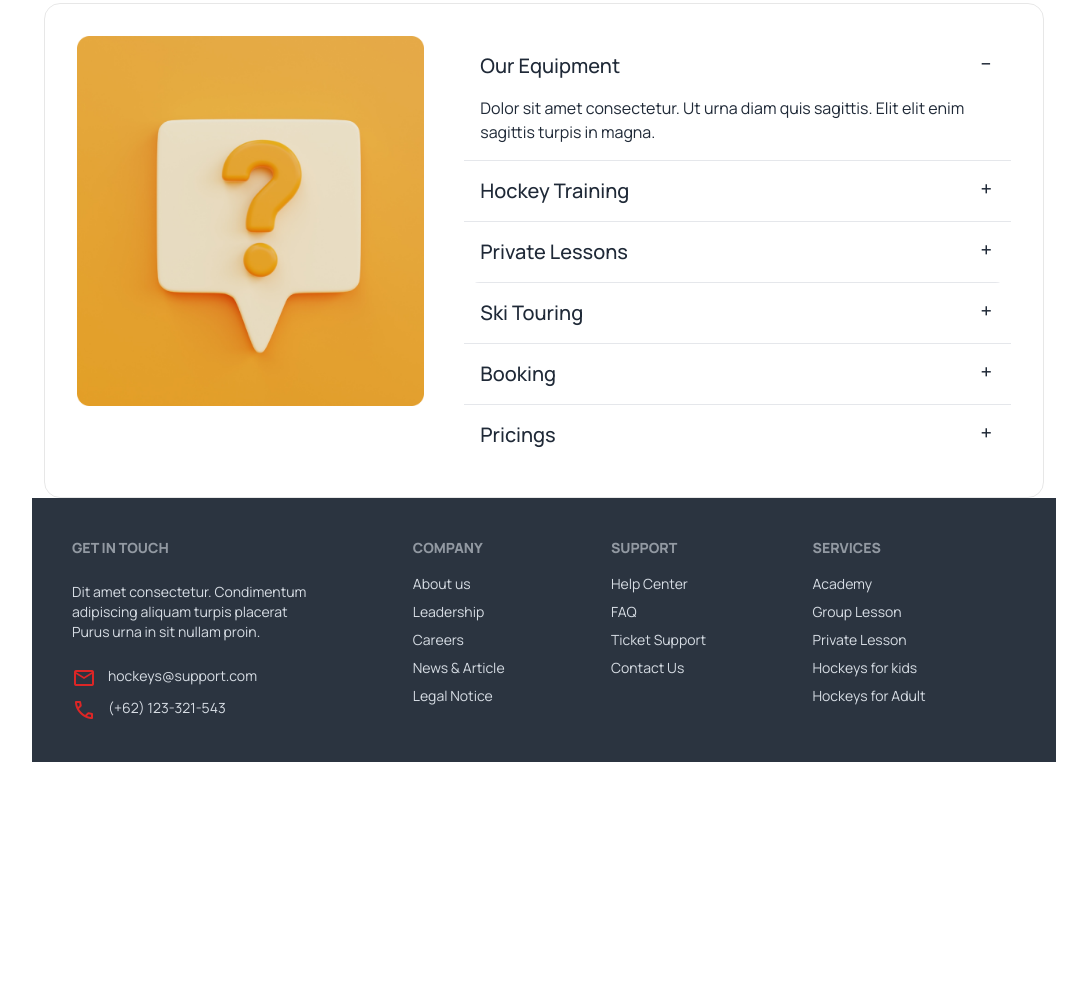
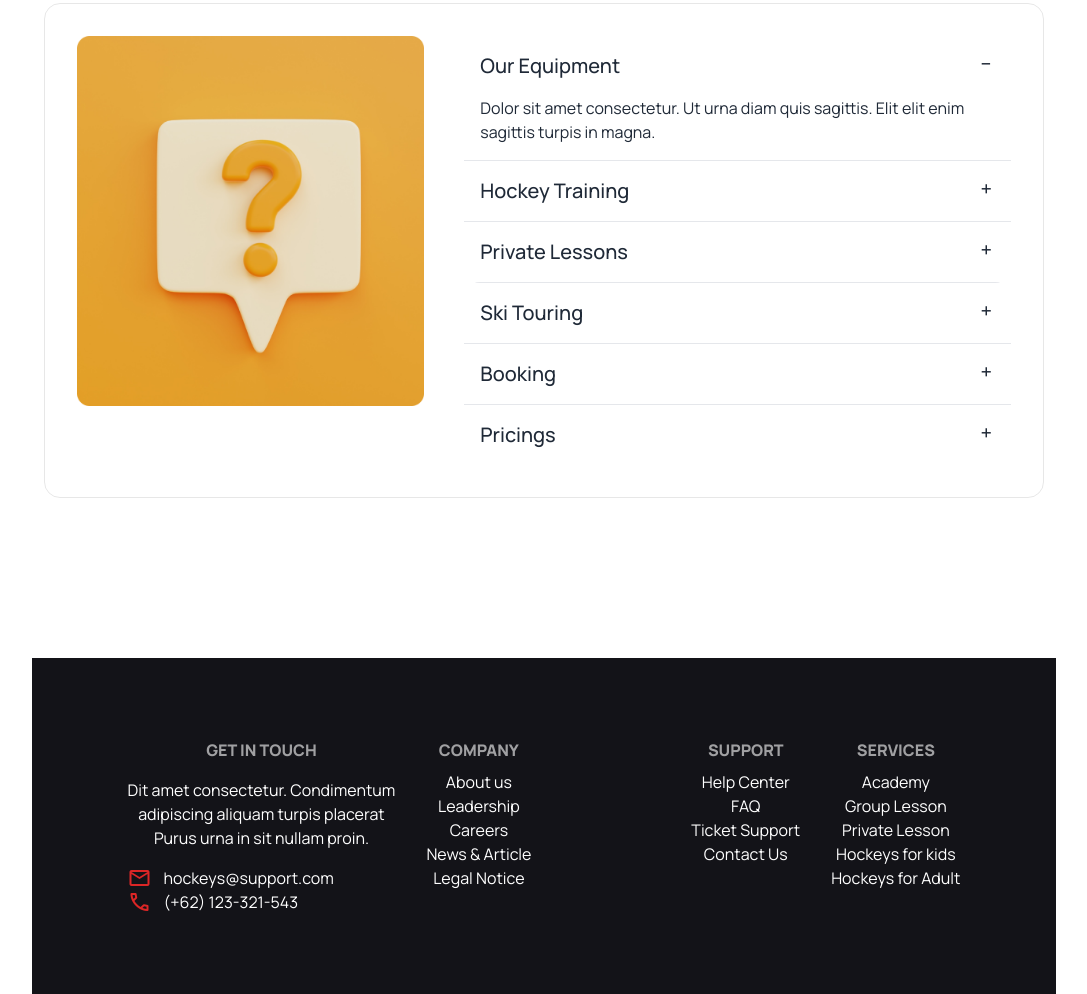
Before and after one commit to mobarak-06/assignment-3, a plain HTML site: page index.html in a window 1280 px wide. Shown: the part 3741-4735 px from the top of the page, without its empty margins (96-1183 px from the left). Before the commit the page ends 4503 px from the top, so only its background shows below. Drawn offline with nearby package versions, Linux system fonts and the light colour scheme.

Commit message:
final footer added

```diff
--- a/index.html
+++ b/index.html
@@ -477,12 +477,12 @@
           </div>
         </section>
         <!-- footer section -->
-        <section class="container mx-auto">
-          <footer class="footer p-10 bg-neutral text-neutral-content">
+        <section class="container mx-auto mt-14 lg:mt-40">
+           <div class="flex flex-col lg:flex-row justify-around bg-[#131318] text-white text-center p-20 ">
             <nav>
               <header class="footer-title mb-4">Get In Touch</header>
               <p class="mb-4">Dit amet consectetur. Condimentum <br>adipiscing aliquam turpis placerat <br> Purus urna in sit nullam proin. </p>
-              <div class="flex gap-3">
+              <div class="flex gap-3 ">
                 <span class="material-symbols-outlined text-red-600">
                   mail
                   </span>
@@ -495,30 +495,41 @@
                   <p>(+62) 123-321-543</p>
               </div>
             </nav>
+            <!-- 2nd 3rd section -->
+            <div class="3th-4th flex text-center mt-10 lg:gap-40 lg:mt-0 ">
+            <div>
               <nav>
                 <header class="footer-title">Company</header>
-              <a class="link link-hover">About us</a>
-              <a class="link link-hover">Leadership</a>
-              <a class="link link-hover">Careers </a>
-              <a class="link link-hover">News & Article</a>
-              <a class="link link-hover">Legal Notice</a>
+                <h4>About us</h4>
+                <h4>Leadership</h4>
+                <h4>Careers </h4>
+                <h4>News & Article</h4>
+                <h4>Legal Notice</h4>
               </nav>
+            </div>
+            <!-- 3rd section -->
+            <div class="">
               <nav>
                 <header class="footer-title">Support</header>
-              <a class="link link-hover">Help Center</a>
-              <a class="link link-hover"> FAQ </a>
-              <a class="link link-hover">Ticket Support</a>
-              <a class="link link-hover">Contact Us</a>
+                <h4>Help Center</h4>
+                <h4> FAQ </h4>
+                <h4>Ticket Support</h4>
+                <h4>Contact Us</h4>
               </nav>
+            </div>
+          </div>
+            <!-- 4th section -->
+            <div class="mt-10 lg:mt-0">
               <nav>
                 <header class="footer-title">Services</header>
-              <a class="link link-hover">Academy</a>
-              <a class="link link-hover">Group Lesson</a>
-              <a class="link link-hover">Private Lesson</a>
-              <a class="link link-hover">Hockeys for kids</a>
-              <a class="link link-hover">Hockeys for Adult</a>
+                <h4>Academy</h4>
+                <h4>Group Lesson</h4>
+                <h4>Private Lesson</h4>
+                <h4>Hockeys for kids</h4>
+                <h4>Hockeys for Adult</h4>
               </nav>
-          </footer>
+            </div>
+           </div>
         </section>
     </footer>
 </body>
```
Lines whose indentation alone changed are shown as unchanged.
